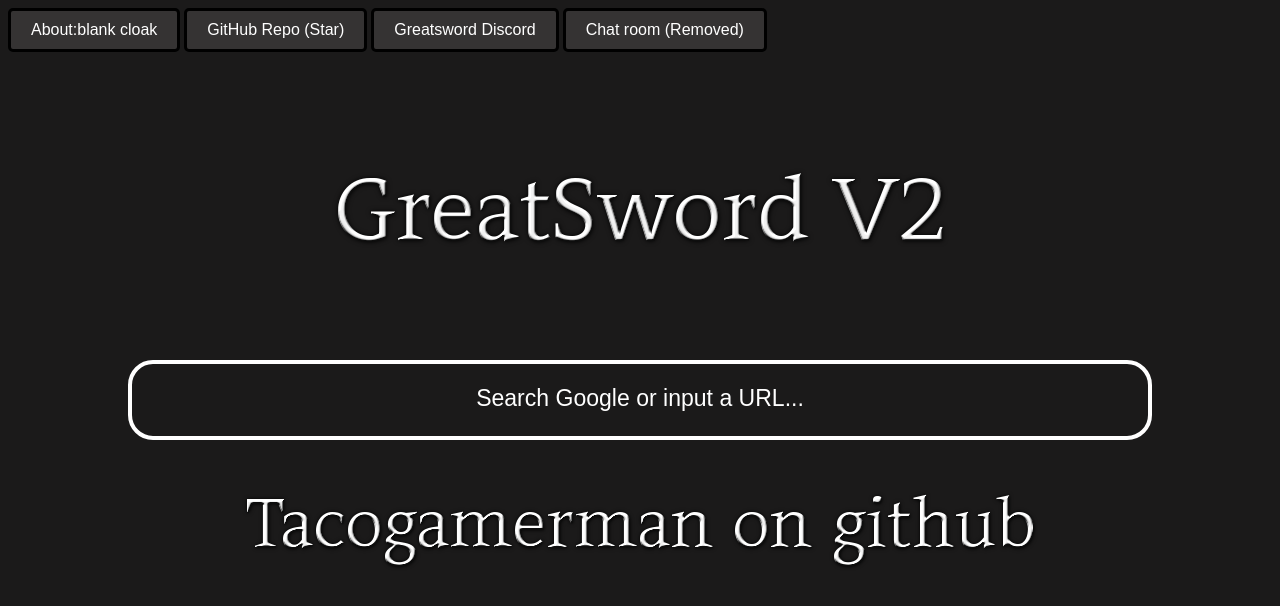
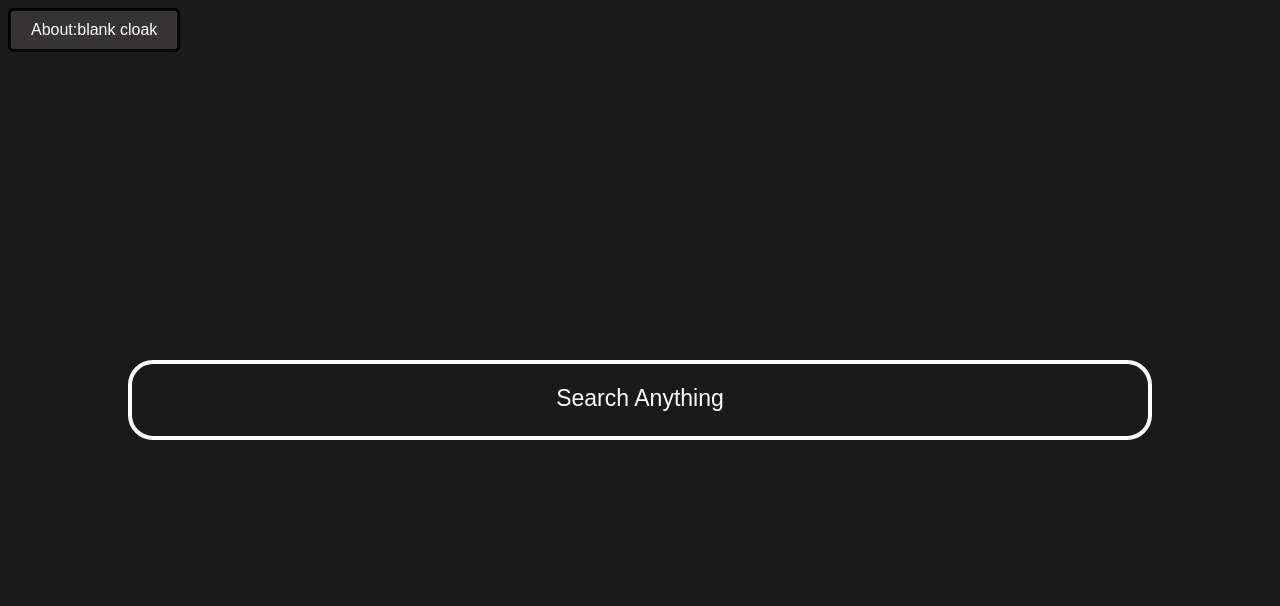
Before and after one commit to TacoGuy21/Greatsword-V3, a website: page public/index.html in a window 1280 px wide. Drawn offline with Linux system fonts and the light colour scheme.

Commit message:
Update 6 files

```diff
--- a/public/index.html
+++ b/public/index.html
@@ -1,4 +1,4 @@
-<title>GreatSword V2</title>
+<title>Google</title>
 <style>
    img {
      display: block;
@@ -9,7 +9,6 @@
      right: 0;
    }
  </style>
- <img src="cooltext434237807922262.png">
 <style>
    body {
      background-color: #1b1a1a;
@@ -22,7 +21,7 @@
  <h1 id="title1"></h1>
 </div>
 <div class="searchbox" id="searchbox">
- <input class="search" id="search" placeholder='Search Google or input a URL...' type='text'/>
+ <input class="search" id="search" placeholder='Search Anything' type='text'/>
 </div>
 <div class="icons">
 </div>
@@ -106,9 +105,7 @@
   transform: translateX(-50%);
 }
 </style>
-<div class="container">
-  <img src="cooltext434246975754168.png" alt="Cool Text" class="bottom-image">
-</div>
+
 <style>
     button {
       border-radius: 5px;
@@ -131,6 +128,3 @@
     }
     </script>
     <button onclick="blank();">About:blank cloak</button>
-<button onclick="window.location.href='https://github.com/Tacogamerman/Greatsword-Unblocker-V2'">GitHub Repo (Star)</button>
-	<button onclick="window.location.href='https://discord.gg/BMxe6D9CKv'">Greatsword Discord</button>
-<button onclick="window.location.href='/Chat.html'">Chat room (Removed)</button>
```
Also changed, not shown: public/Chat.html (deleted, +0 -2 lines), README.md (deleted), public/cooltext434237807922262.png (deleted), public/cooltext434246975754168.png (deleted), public/istockphoto-827795718-612x612 (1).jpg (deleted).
